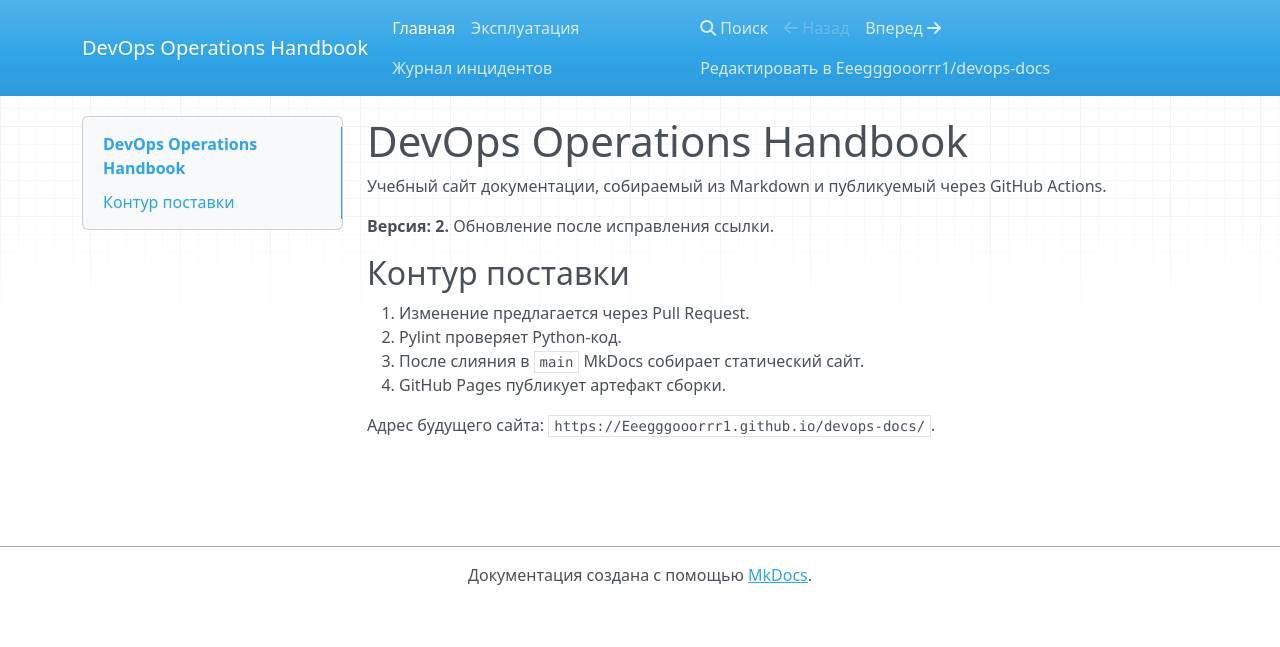
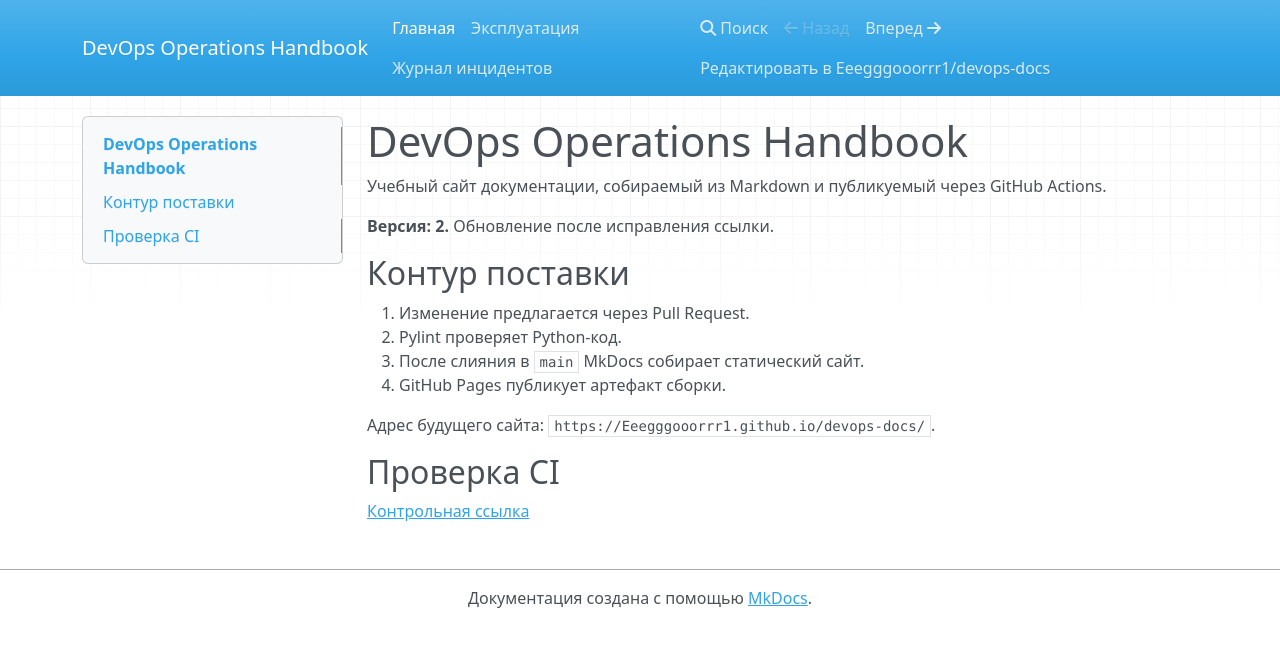
Before and after one commit to Eeegggooorrr1/devops-docs, an MkDocs documentation site: the page built from docs/index.md, in a window 1280 px wide. Shown: the top 647 px of the page. Built offline with MkDocs 1.6.1, drawn with Linux system fonts in a browser that asks for light colours; nearby versions of some CDN libraries.

Commit message:
test: add intentionally broken documentation link

```diff
--- a/docs/index.md
+++ b/docs/index.md
@@ -12,3 +12,7 @@
 4. GitHub Pages публикует артефакт сборки.
 
 Адрес будущего сайта: `https://Eeegggooorrr1.github.io/devops-docs/`.
+
+## Проверка CI
+
+[Контрольная ссылка](missing-page.md)
```
